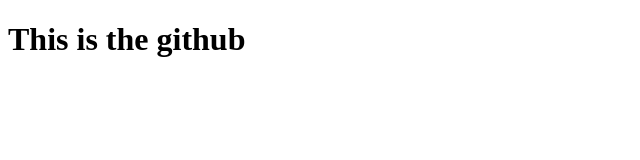
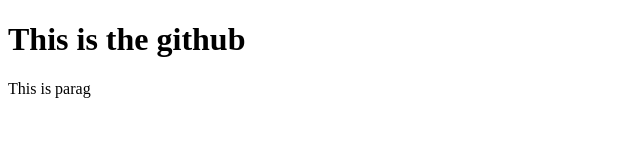
Before and after one commit to radhikakore855/localrepo, a plain HTML site: page index.html in a window 1280 px wide. Shown: the whole page, without its empty margins (0-640 px from the left). Drawn offline with Linux system fonts and the light colour scheme.

Commit message:
add feature

```diff
--- a/index.html
+++ b/index.html
@@ -8,5 +8,6 @@
 </head>
 <body>
     <h1>This is the github</h1>
+    <p>This is parag</p>
 </body>
 </html>
```
